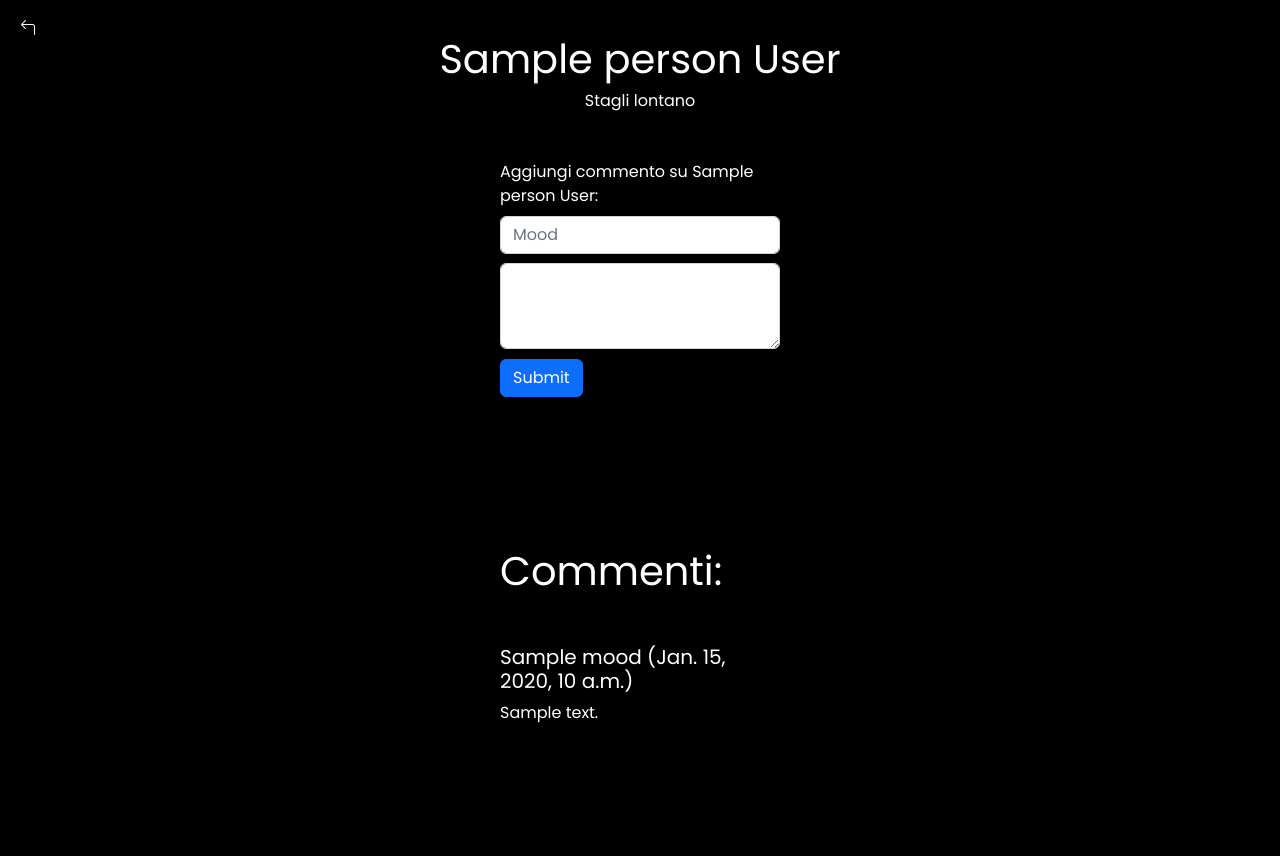
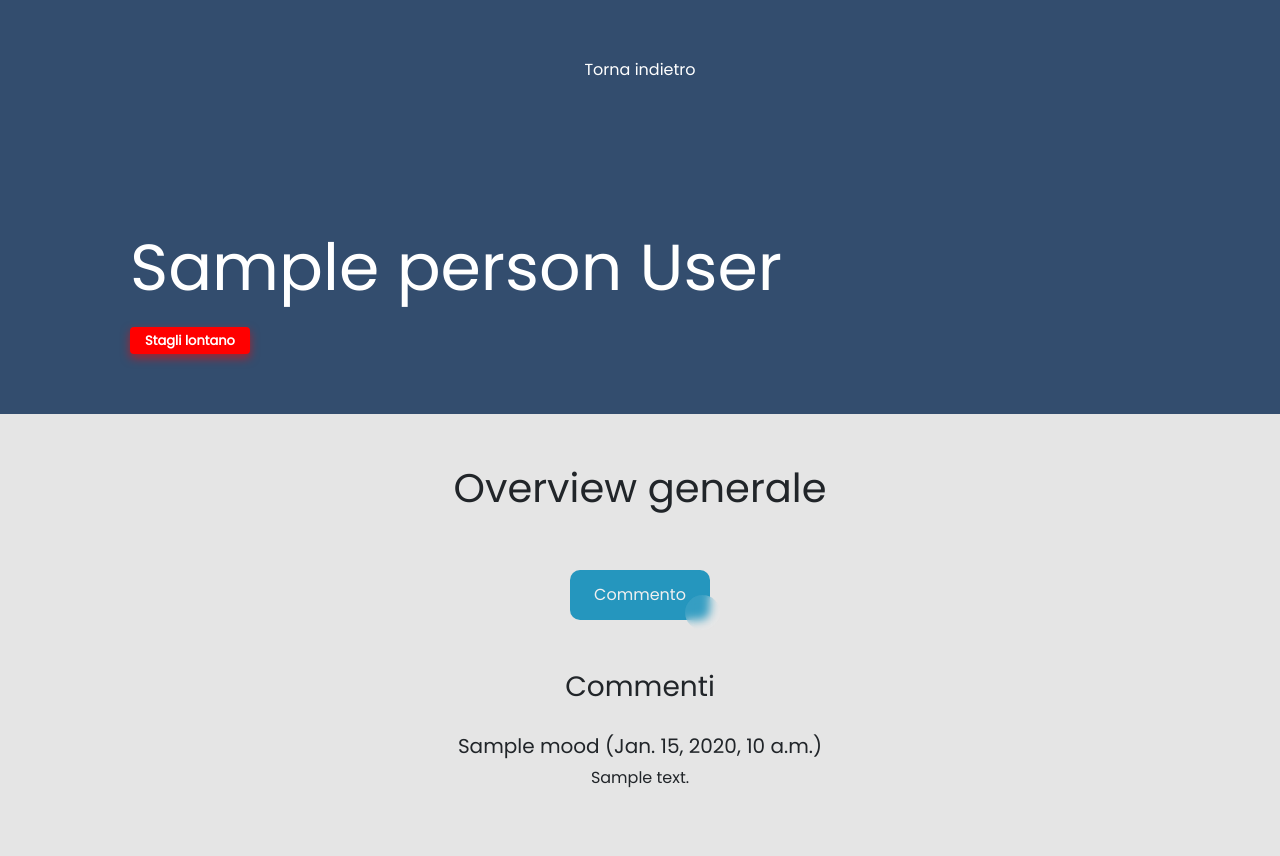
Before and after one commit to twentysecondproject/Control-Panel, a Django app: template frontend/templates/single_person_view.html in a window 1280 px wide. Before the commit the page ends 723 px from the top, so only its background shows below. Run offline with Django 3.2, Linux system fonts and the light colour scheme; the template is opened without the code that fills it: most values are stand-ins (such as "Sample title", 1, 10 or a date in 2020); some libraries are stand-ins or nearby versions.

Commit message:
New amazing frontend

```diff
--- a/frontend/templates/single_person_view.html
+++ b/frontend/templates/single_person_view.html
@@ -1,4 +1,5 @@
 <html>
+
 <head>
   <link rel="stylesheet" href="https://cdn.jsdelivr.net/npm/bootstrap-icons@1.9.1/font/bootstrap-icons.css">
   <link rel="preconnect" href="https://fonts.googleapis.com">
@@ -6,36 +7,175 @@
   <title>{{person.name}} {{person.surname}} - Control Panel</title>
   <link rel="icon" type="image/x-icon" href="https://discord.com/channels/@me/1013059351453368320/1042462708274053220">
   <link href="https://fonts.googleapis.com/css2?family=Poppins&display=swap" rel="stylesheet">
-        <link href="https://cdn.jsdelivr.net/npm/bootstrap@5.2.2/dist/css/bootstrap.min.css" rel="stylesheet" integrity="sha384-Zenh87qX5JnK2Jl0vWa8Ck2rdkQ2Bzep5IDxbcnCeuOxjzrPF/et3URy9Bv1WTRi" crossorigin="anonymous">
-        <script src="https://cdn.jsdelivr.net/npm/bootstrap@5.2.2/dist/js/bootstrap.bundle.min.js" integrity="sha384-OERcA2EqjJCMA+/3y+gxIOqMEjwtxJY7qPCqsdltbNJuaOe923+mo//f6V8Qbsw3" crossorigin="anonymous"></script>
+  <link href="https://cdn.jsdelivr.net/npm/bootstrap@5.2.2/dist/css/bootstrap.min.css" rel="stylesheet"
+    integrity="sha384-Zenh87qX5JnK2Jl0vWa8Ck2rdkQ2Bzep5IDxbcnCeuOxjzrPF/et3URy9Bv1WTRi" crossorigin="anonymous">
+  <script src="https://cdn.jsdelivr.net/npm/bootstrap@5.2.2/dist/js/bootstrap.bundle.min.js"
+    integrity="sha384-OERcA2EqjJCMA+/3y+gxIOqMEjwtxJY7qPCqsdltbNJuaOe923+mo//f6V8Qbsw3"
+    crossorigin="anonymous"></script>
 </head>
-    <body style="background: black; font-family: 'Poppins', sans-serif;">
-    <a class="bi bi-arrow-90deg-left" style="color: white; position: absolute; top: 0px; left: 0px; margin: 20px" href="http://127.0.0.1:8000"></a>
-    <div style='text-align: center; color: white; margin-top: 35px'>
-        <h1>{{person.name}} {{person.surname}}</h1>
+
+<body style="font-family: 'Poppins', sans-serif; background-color: #e5e5e5;">
+  <div class="header">
+    <a href="/" style="text-decoration: none;">
+      <h6 style="text-align: center; color: white;">Torna indietro</h6>
+    </a>
+    <h1 style="color: white; font-size: 65px; margin-top: 150px; margin-bottom: 20px;">{{person.name}}
+      {{person.surname}}</h1>
     {% if person.friend == True %}
-        <h6>Yep, un amico.</h6>
+    <span class="badge green">Yep, un amico</span>
     {% else %}
-        <h6>Stagli lontano</h6>
+    <span class="badge red">Stagli lontano</span>
     {% endif %}
+  </div>
+  <div class="body" style="margin: 50px">
+    <h1 style="text-align: center;">Overview generale</h1>
+
+    <div class="row">
+      <div class="button-modal">
+        <button class="button-86" type="button" data-bs-toggle="modal" data-bs-target="#commento">Commento</button>
+
+
+      </div>
+      <div class="already-comments" style="margin-top: 50px; text-align: center;">
+        <h3>Commenti</h3>
+        <div class="commenti" style="margin-top: 30px;">
+          {% for comment in comments %}
+          <div class="commento" style="margin-top: 20px;">
+            <h5>{{comment.mood}} ({{comment.date}})</h5>
+            <p>{{comment.comment}}</p>
+          </div>
+          {% endfor %}
+        </div>
+      </div>
+    </div>
+  </div>
+
+  <div class="modal fade" id="commento" tabindex="-1" aria-labelledby="exampleModalLabel" aria-hidden="true">
+    <div class="modal-dialog">
+      <div class="modal-content">
+        <div class="modal-header">
+          <h1 class="modal-title fs-5" id="exampleModalLabel">Conosciuto qualcuno?</h1>
+          <button type="button" class="btn-close" data-bs-dismiss="modal" aria-label="Close"></button>
         </div>
         <form action="http://127.0.0.1:8000/persona/{{person.id}}" method="POST">
           {% csrf_token %}
-    <div class="mb-3" style="margin-left:500px; margin-right:500px; margin-top: 50px">
-        <label for="exampleFormControlTextarea1" class="form-label" style="color: white">Aggiungi commento su {{person.name}} {{person.surname}}:</label>
-        <input class="form-control" type="text" placeholder="Mood" aria-label="default input example" name="mood">
+          <div class="modal-body">
+            <div class="mb-3">
+              <label for="mood" class="form-label">Mood</label>
+              <input class="form-control" name="mood">
+            </div>
+            <div class="mb-3">
+              <label for="commento" class="form-label">Commento</label>
               <textarea class="form-control" id="exampleFormControlTextarea1" rows="3" name="comment" style="margin-top: 9px"></textarea>
-        <input type="submit" value="Submit" class="btn btn-primary" style="margin-top: 10px">
             </div>
+          </div>
+          <div class="modal-footer">
+            <button type="button" class="btn btn-secondary" data-bs-dismiss="modal">Chiudi</button>
+            <input type="submit" value="Submit" class="btn btn-primary">
         </form>
+      </div>
+    </div>
+  </div>
+  </div>
 
-    <h1 style="color: white; margin-left: 500px; margin-top: 150px; margin-bottom: 50px">Commenti:</h1>
 
-    {% for a in comments %}
-    <div style="margin-left: 500px; margin-right: 500px; margin-top: 15px; color: white">
-    <h5>{{a.mood}} ({{a.date}})</h5>
-    <p>{{a.comment}}</p>
-    </div>
-    {% endfor %}
 </body>
+<style>
+  .header {
+    min-height: 400px;
+    padding: 60px 130px;
+    background-color: #334d6e;
+  }
+
+  .badge {
+    color: #fff !important;
+    border: 2px solid transparent;
+    border-radius: 4px !important;
+    padding: 5px 13px !important;
+    font-size: 13px !important;
+    min-width: 120px;
+  }
+
+  .green {
+    background-color: rgba(0, 255, 102);
+    box-shadow: 0 4px 10px rgba(0, 255, 64, 0.549)
+  }
+
+  .red {
+    background-color: rgb(255, 0, 0);
+    box-shadow: 0 4px 10px rgba(255, 0, 0, 0.549)
+  }
+
+  .button-86 {
+    all: unset;
+    margin-left: auto;
+    margin-right: auto;
+    margin-top: 50px;
+    width: 100px;
+    height: 30px;
+    font-size: 16px;
+    background: transparent;
+    border: none;
+    position: relative;
+    color: #f0f0f0;
+    cursor: pointer;
+    z-index: 1;
+    padding: 10px 20px;
+    display: flex;
+    align-items: center;
+    justify-content: center;
+    white-space: nowrap;
+    user-select: none;
+    -webkit-user-select: none;
+    touch-action: manipulation;
+  }
+
+  .button-86::after,
+  .button-86::before {
+    content: '';
+    position: absolute;
+    bottom: 0;
+    right: 0;
+    z-index: -99999;
+    transition: all .4s;
+  }
+
+  .button-86::before {
+    transform: translate(0%, 0%);
+    width: 100%;
+    height: 100%;
+    background: #2596be;
+    ;
+    border-radius: 10px;
+  }
+
+  .button-86::after {
+    transform: translate(10px, 10px);
+    width: 35px;
+    height: 35px;
+    background: #ffffff15;
+    backdrop-filter: blur(5px);
+    -webkit-backdrop-filter: blur(5px);
+    border-radius: 50px;
+  }
+
+  .button-86:hover::before {
+    transform: translate(5%, 20%);
+    width: 110%;
+    height: 110%;
+  }
+
+  .button-86:hover::after {
+    border-radius: 10px;
+    transform: translate(0, 0);
+    width: 100%;
+    height: 100%;
+  }
+
+  .button-86:active::after {
+    transition: 0s;
+    transform: translate(0, 5%);
+  }
+</style>
+
 </html>
--- a/frontend/views.py
+++ b/frontend/views.py
@@ -28,7 +28,7 @@ def instance(request, persons_id):
         )
 
         commento.save()
-        return redirect(f'/persona/{id}')
+        return redirect(f'/persona/{persons_id}')
 
 
 
```
Also changed, not shown: frontend/templates/index.html (+53 -27 lines), README.md. Lines whose indentation alone changed are shown as unchanged.
